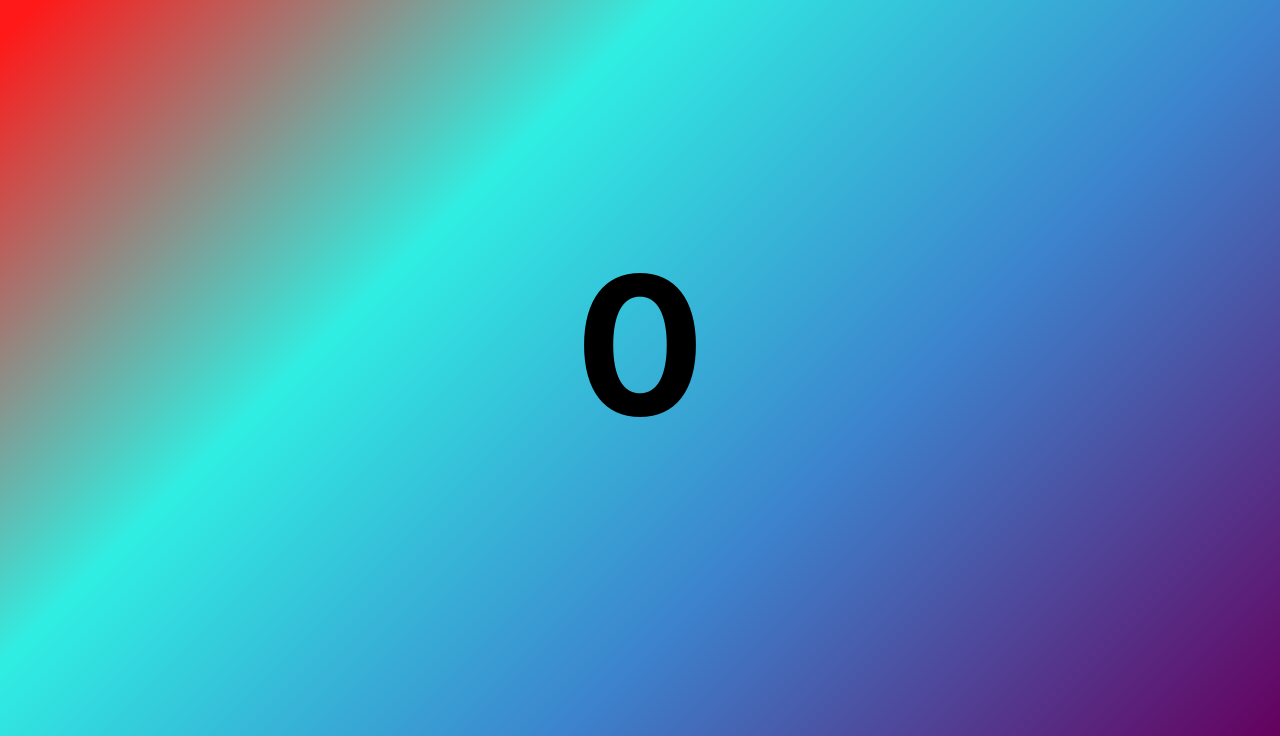
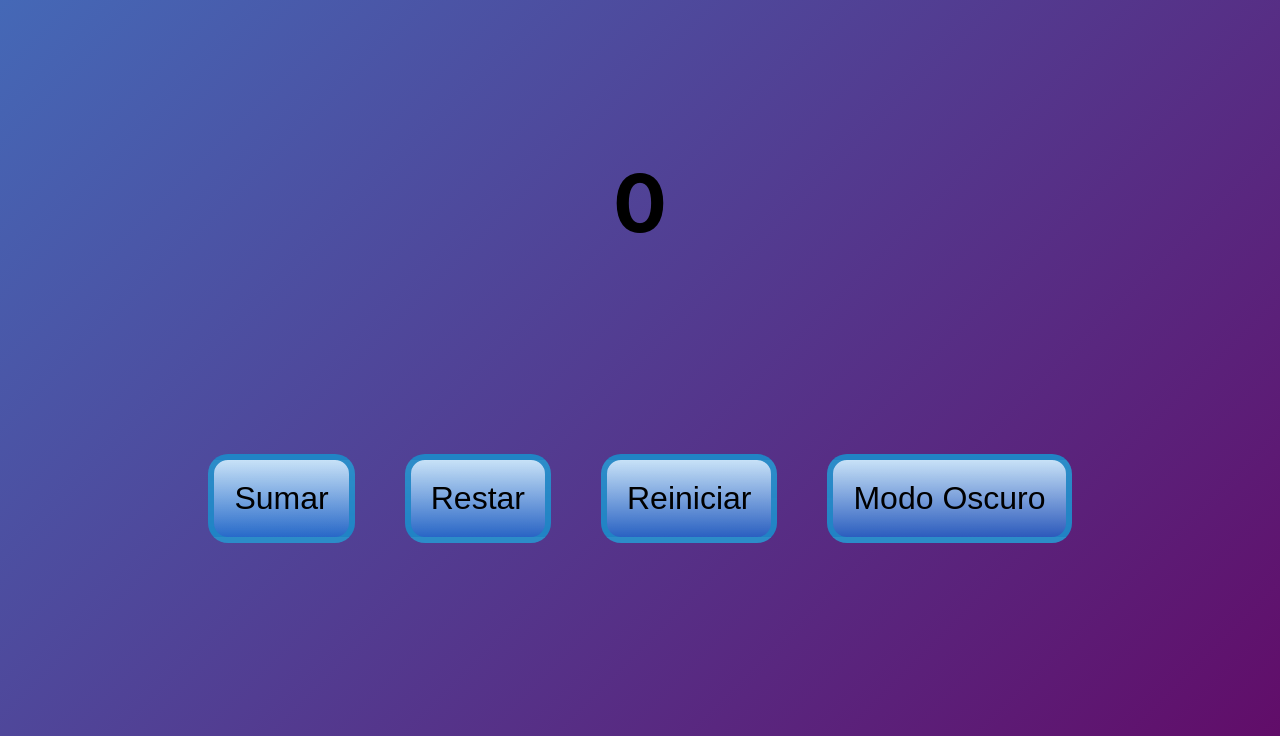
Before and after one commit to JoaquinCalligaro/Contador, a plain HTML site: page index.html in a window 1280 px wide. Shown: the top 736 px of the page. Drawn offline with Linux system fonts and the light colour scheme.

Commit message:
Fix text size in media queries and other minor bugs

```diff
--- a/app.js
+++ b/app.js
@@ -22,7 +22,7 @@ function alternarModo() {
   document.body.classList.toggle('modo-oscuro');
 
   if (document.body.classList.contains('modo-oscuro')) {
-    modoBlanco.textContent = 'Modo Blanco';
+    modoBlanco.textContent = 'Modo Claro ';
   } else {
     modoBlanco.textContent = 'Modo Oscuro';
   }
--- a/style.css
+++ b/style.css
@@ -160,29 +160,31 @@ body {
 }
 
 .modo-oscuro .botones button {
-  background: linear-gradient(#000002, #00103e);
+  background: linear-gradient(#000000, #0040ff);
   color: white;
-  border: 12px solid #0d00fc;
+  border: 5px solid #0d00fc;
 }
 
 .modo-oscuro .botones button:hover {
-  background-color: #000000;
+  background-color: #004ad2;
 }
 
 @media (min-width: 1280px) {
   .contador h1 {
-    font-size: 12rem;
+    font-size: 5rem;
     padding: 100px;
     color: #000;
   }
   /* propiedades de los botones */
-
+  .botones {
+    display: flex;
+    gap: 30px;
+  }
   .botones button {
-    padding: 50px 250px;
-    align-items: center;
-    margin: 50px 130px;
+    padding: 20px;
+    margin: 50px 10px;
     border-radius: 20px;
-    font-size: 6rem;
+    font-size: 2rem;
     background: linear-gradient(#c8e2f7, #0788f18d);
     border: 6px solid #2086c5eb;
   }
```
